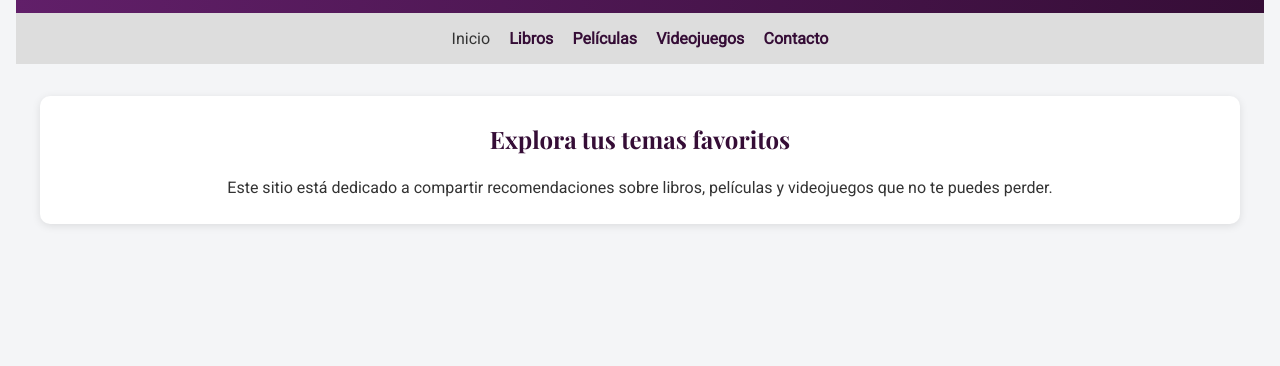
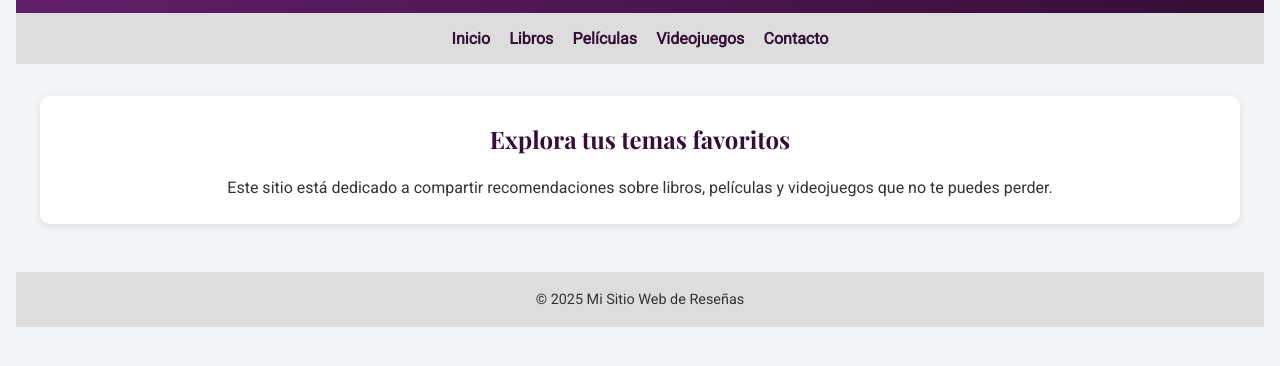
Before and after one commit to SherlynGonz/Pagina-Web-Rese-as, a plain HTML site: page index.html in a window 1280 px wide. Shown: the part 86-452 px from the top of the page. Drawn offline with nearby package versions, Linux system fonts and the light colour scheme.

Commit message:
Tercer Commit

```diff
--- a/index.html
+++ b/index.html
@@ -10,7 +10,7 @@
     <header>
         <h1>Bienvenido a Mi Sitio Web</h1>
     </header>
-    <nav
+    <nav>
         <a href="index.html">Inicio</a>
         <a href="libros.html">Libros</a>
         <a href="peliculas.html">Películas</a>
@@ -23,6 +23,8 @@
             <p>Este sitio está dedicado a compartir recomendaciones sobre libros, películas y videojuegos que no te puedes perder.</p>
         </section>
     </main>
-
+    <footer>
+        <p>&copy; 2025 Mi Sitio Web de Reseñas</p>
+    </footer>
 </body>
 </html>
--- a/styles.css
+++ b/styles.css
@@ -122,7 +122,6 @@ footer {
     font-size: 0.9rem;
 }
 
-/* --- Diseño responsivo básico --- */
 @media (max-width: 768px) {
     nav {
         flex-direction: column;
```
Also changed, not shown: contacto.html (+3 -1 lines), libros.html (+3 -0 lines), videojuegos.html (+3 -0 lines).
